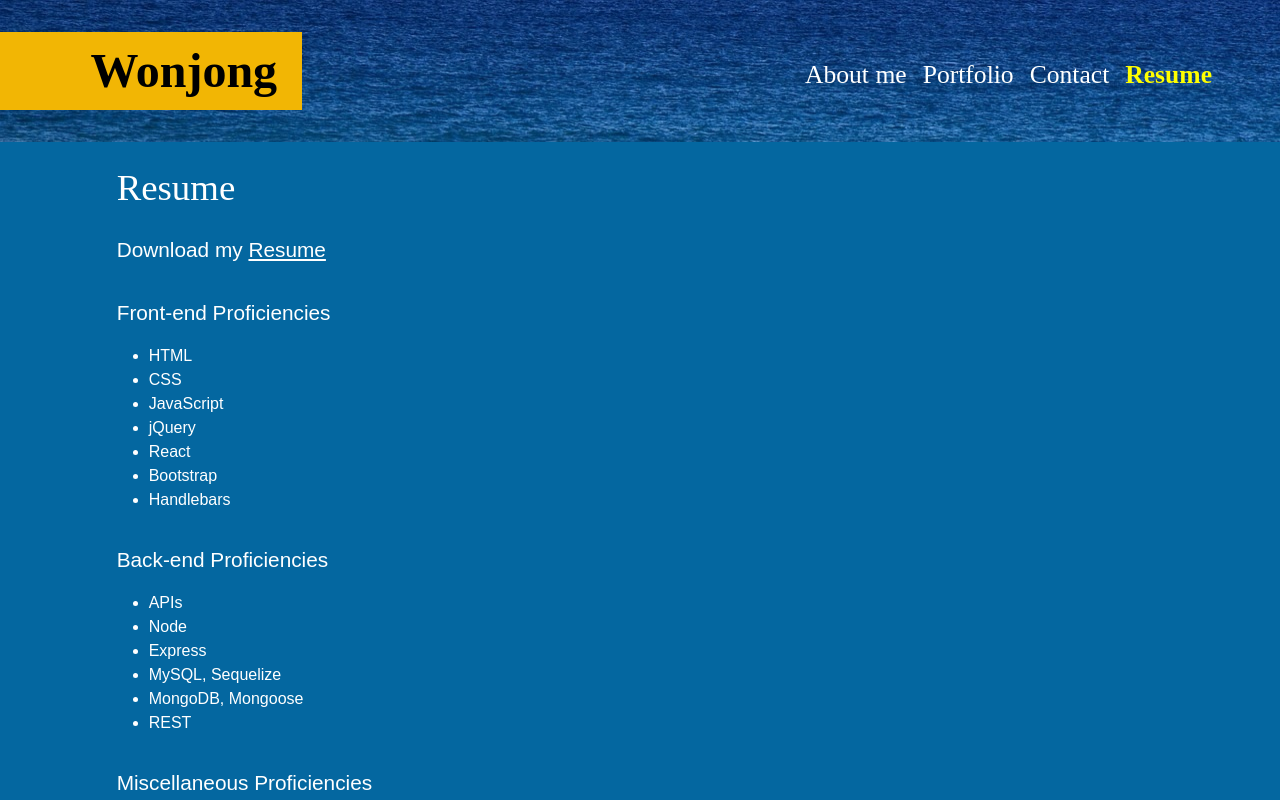
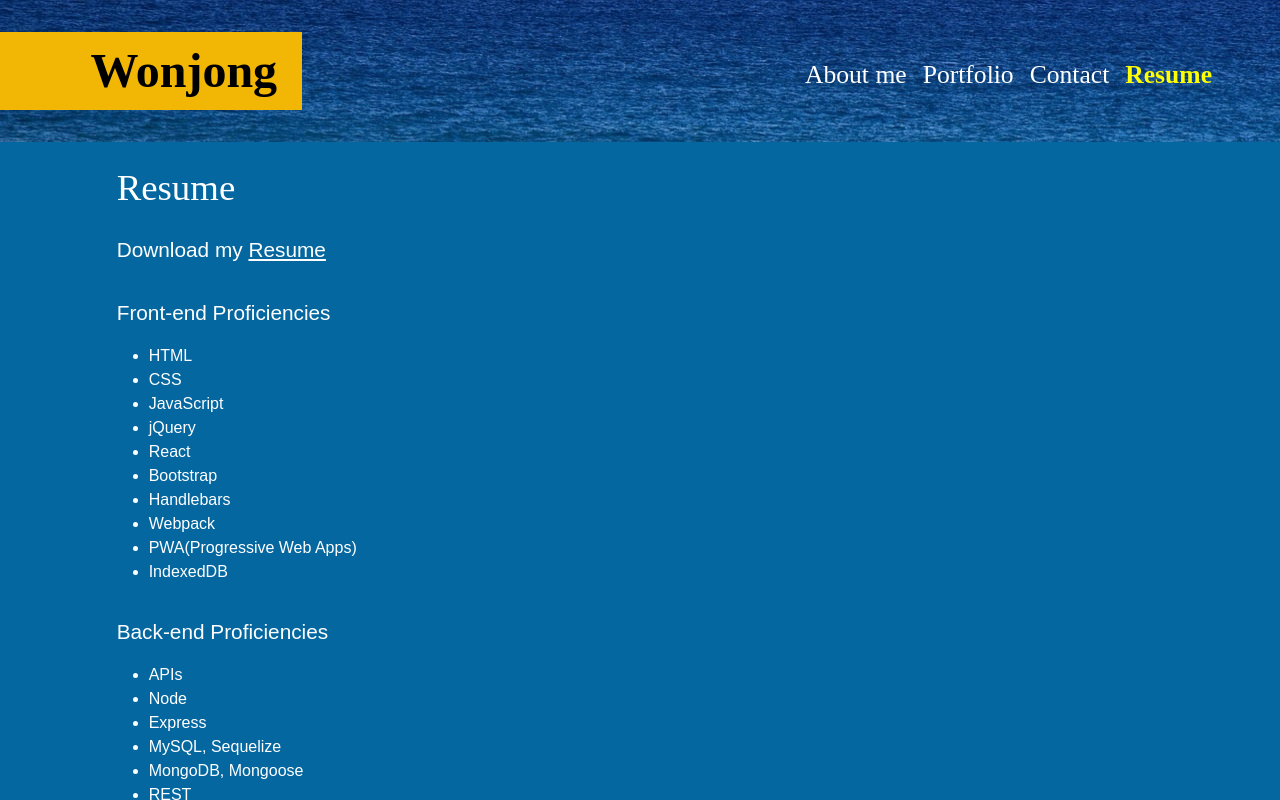
Before and after one commit to wonjong2/wonjong_portfolio_react, a React (Create React App) app: page / in a window 1280 px wide. Both pictures are taken after a click on the element "Resume". Shown: the top 800 px of the page. Built offline with nearby package versions, Linux system fonts and the light colour scheme; a web font is replaced by a local one.

Commit message:
Updates tech info.

```diff
--- a/src/components/Frontend.js
+++ b/src/components/Frontend.js
@@ -10,6 +10,9 @@ export default function Frontend() {
         'React',
         'Bootstrap',
         'Handlebars',
+        'Webpack',
+        'PWA(Progressive Web Apps)',
+        'IndexedDB'
     ];
 
     return (
--- a/src/components/Miscellaneous.js
+++ b/src/components/Miscellaneous.js
@@ -5,9 +5,6 @@ export default function Miscellaneous() {
     const MiscTech = [
         'Git',
         'Perforce',
-        'Webpack',
-        'PWA(Progressive Web Apps)',
-        'IndexedDB',
         'C language',
     ];
 
```
